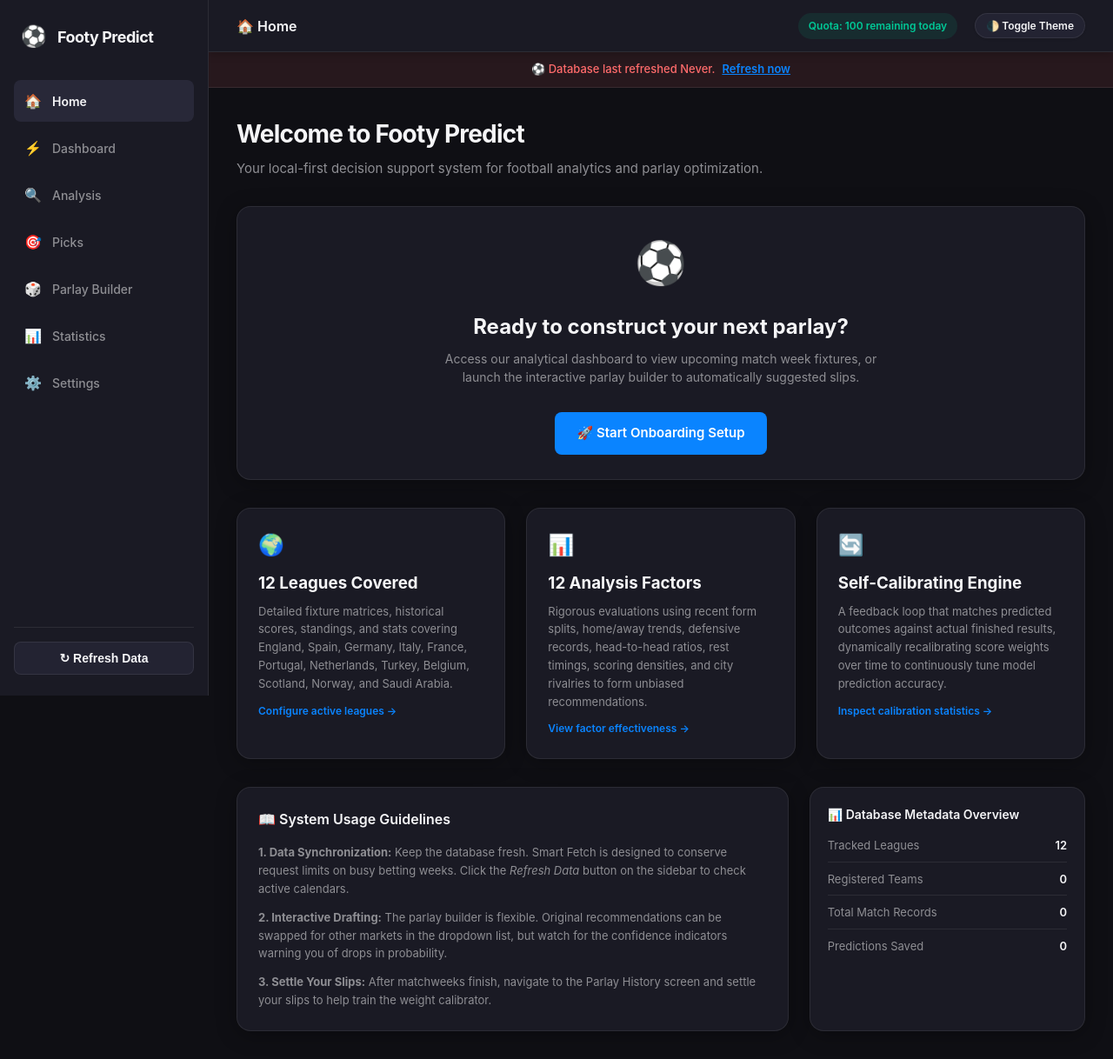
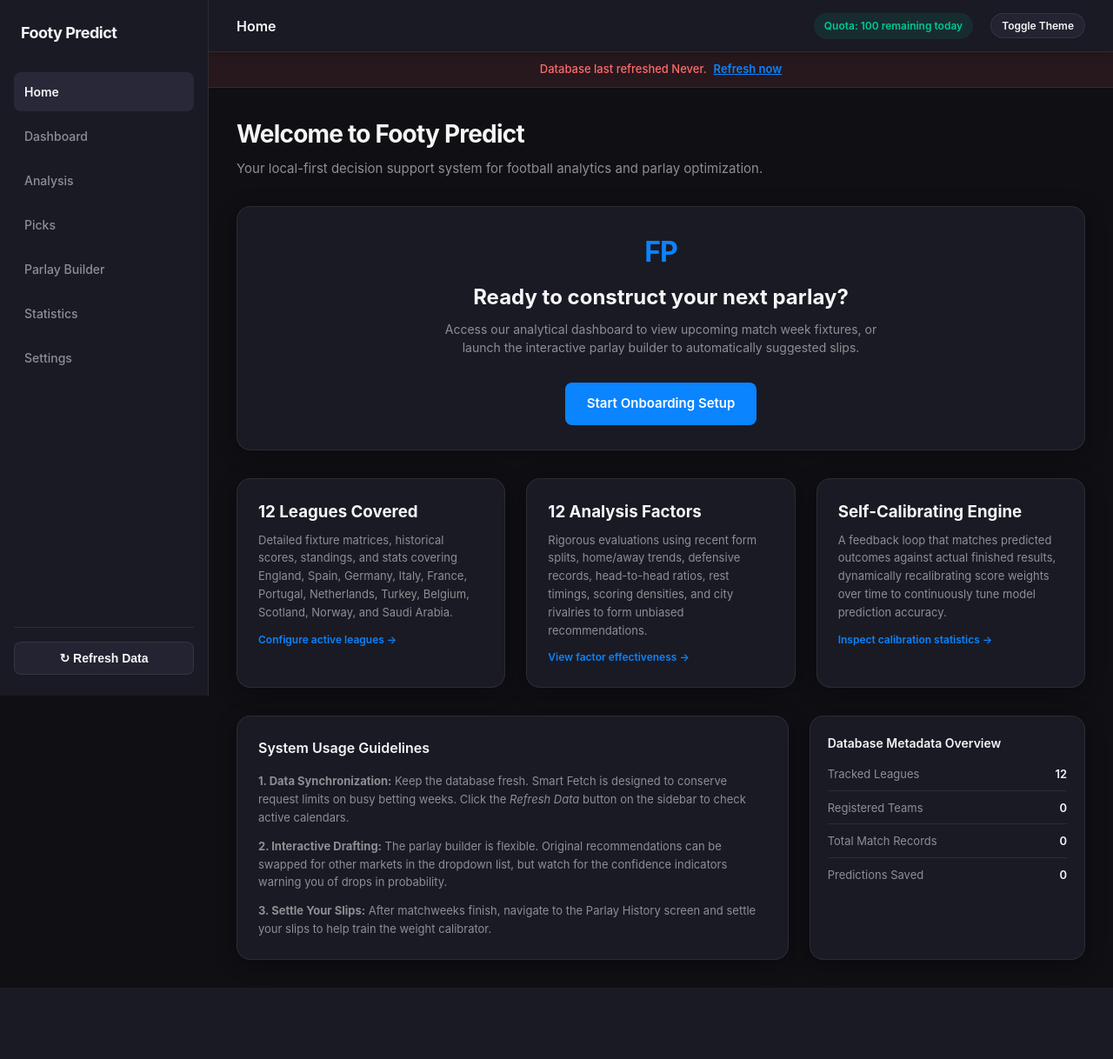
Before and after one commit to islajr/footy-predict, a FastAPI app: page / in a window 1280 px wide. Shown: the whole page at 87% size. After the commit the page ends 1136 px from the top, so only its background shows below. Run offline with FastAPI, Linux system fonts and the light colour scheme; data comes from the database, SQL or seed files in the repository; data that the repository does not hold is empty.

Commit message:
style: remove emojis across UI and add persistent dashboard card toggles

```diff
--- a/src/templates/analysis.html
+++ b/src/templates/analysis.html
@@ -1,7 +1,7 @@
 {% extends "base.html" %}
 
 {% block title %}Matchweek Analysis — Footy Predict{% endblock %}
-{% block header_title %}🔍 Match Analysis{% endblock %}
+{% block header_title %}Match Analysis{% endblock %}
 
 {% block content %}
 <div style="margin-bottom: 32px;">
@@ -41,7 +41,7 @@
 
             <!-- Meta details -->
             <div class="match-meta">
-                <span>📅 {{ a.match_date }}</span>
+                <span>{{ a.match_date }}</span>
                 <span style="font-weight: 600; color: {% if a.overall_home_score > 0.1 %}var(--accent-emerald){% elif a.overall_home_score < -0.1 %}var(--accent-coral){% else %}var(--text-secondary){% endif %};">
                     Score Bias: {{ "%.2f"|format(a.overall_home_score) }}
                 </span>
--- a/src/templates/base.html
+++ b/src/templates/base.html
@@ -12,50 +12,42 @@
         <!-- Sidebar Navigation -->
         <aside class="sidebar">
             <a href="/" class="logo-container" style="display: flex; align-items: center; gap: 12px; margin-bottom: 32px; padding-left: 8px; text-decoration: none;">
-                <span class="logo-emoji">⚽</span>
                 <span class="logo-text" style="color: var(--text-primary);">Footy Predict</span>
             </a>
 
             <nav class="nav-menu">
                 <li class="nav-item {% if active_page == 'home' %}active{% endif %}">
                     <a href="/">
-                        <span class="nav-icon">🏠</span>
                         <span>Home</span>
                     </a>
                 </li>
                 <li class="nav-item {% if active_page == 'dashboard' %}active{% endif %}">
                     <a href="/dashboard">
-                        <span class="nav-icon">⚡</span>
                         <span>Dashboard</span>
                     </a>
                 </li>
                 <li class="nav-item {% if active_page == 'analysis' %}active{% endif %}">
                     <a href="/analysis">
-                        <span class="nav-icon">🔍</span>
                         <span>Analysis</span>
                     </a>
                 </li>
                 <li class="nav-item {% if active_page == 'picks' %}active{% endif %}">
                     <a href="/picks">
-                        <span class="nav-icon">🎯</span>
                         <span>Picks</span>
                     </a>
                 </li>
                 <li class="nav-item {% if active_page == 'parlay' %}active{% endif %}">
                     <a href="/parlay">
-                        <span class="nav-icon">🎲</span>
                         <span>Parlay Builder</span>
                     </a>
                 </li>
                 <li class="nav-item {% if active_page == 'statistics' %}active{% endif %}">
                     <a href="/statistics">
-                        <span class="nav-icon">📊</span>
                         <span>Statistics</span>
                     </a>
                 </li>
                 <li class="nav-item {% if active_page == 'settings' %}active{% endif %}">
                     <a href="/settings">
-                        <span class="nav-icon">⚙️</span>
                         <span>Settings</span>
                     </a>
                 </li>
@@ -84,7 +76,7 @@
 
                     <!-- Theme Toggle Switch -->
                     <button onclick="toggleTheme()" class="theme-toggle-btn" title="Toggle Light/Dark Theme" style="background-color: var(--bg-surface-hover); border: 1px solid var(--border-color); padding: 6px 12px; border-radius: 20px; display: flex; align-items: center; gap: 8px; font-family: inherit; font-size: 12px; font-weight: 600; color: var(--text-primary); cursor: pointer; transition: var(--transition-smooth); box-shadow: 0 1px 3px rgba(0,0,0,0.1);">
-                        <span>🌓 Toggle Theme</span>
+                        <span>Toggle Theme</span>
                     </button>
                 </div>
             </header>
@@ -92,7 +84,7 @@
             <!-- Data Freshness Banner -->
             {% if freshness %}
             <div class="freshness-banner {% if freshness.hours > 48 %}freshness-red{% elif freshness.hours > 24 %}freshness-amber{% else %}freshness-green{% endif %}">
-                <span>⚽ Database last refreshed {{ freshness.label }}.</span>
+                <span>Database last refreshed {{ freshness.label }}.</span>
                 {% if freshness.hours > 24 %}
                 <a href="javascript:void(0)" onclick="triggerGlobalFetch()" style="text-decoration: underline; font-weight: 600;">Refresh now</a>
                 {% endif %}
--- a/src/templates/home.html
+++ b/src/templates/home.html
@@ -1,7 +1,7 @@
 {% extends "base.html" %}
 
 {% block title %}Home — Footy Predict{% endblock %}
-{% block header_title %}🏠 Home{% endblock %}
+{% block header_title %}Home{% endblock %}
 
 {% block content %}
 <div style="margin-bottom: 32px;">
@@ -11,7 +11,7 @@
 
 <!-- Primary Entry CTA Actions -->
 <div class="card" style="padding: 28px; background-color: var(--bg-surface); border: 1px solid var(--border-color); display: flex; flex-direction: column; gap: 20px; align-items: center; text-align: center; margin-bottom: 32px;">
-    <div style="font-size: 48px;">⚽</div>
+    <div style="font-size: 32px; font-weight: 700; color: var(--accent-blue); letter-spacing: -1px; margin-bottom: -10px;">FP</div>
     <div>
         <h2 style="margin-bottom: 8px; font-weight: 700;">Ready to construct your next parlay?</h2>
         <p style="color: var(--text-secondary); max-width: 500px; margin: 0 auto; font-size: 14px;">
@@ -21,14 +21,14 @@
     <div style="display: flex; gap: 16px; flex-wrap: wrap; justify-content: center; margin-top: 10px;">
         {% if settings.onboarding_complete %}
         <a href="/dashboard" class="btn btn-primary" style="padding: 12px 24px; font-size: 15px;">
-            ⚡ Enter Dashboard
+            Enter Dashboard
         </a>
         <a href="/parlay" class="btn btn-secondary" style="padding: 12px 24px; font-size: 15px; border-color: var(--accent-blue-alpha); color: var(--accent-blue);">
-            🎲 Open Parlay Builder
+            Open Parlay Builder
         </a>
         {% else %}
         <a href="/onboarding" class="btn btn-primary" style="padding: 12px 24px; font-size: 15px; background-color: var(--accent-blue); color: white;">
-            🚀 Start Onboarding Setup
+            Start Onboarding Setup
         </a>
         {% endif %}
     </div>
@@ -39,7 +39,6 @@
 
     <!-- Feature: 12 Leagues -->
     <div class="card" style="margin-bottom: 0;">
-        <div style="font-size: 24px; margin-bottom: 12px;">🌍</div>
         <h3 style="margin-bottom: 8px;">12 Leagues Covered</h3>
         <p style="font-size: 13px; color: var(--text-secondary); line-height: 1.6;">
             Detailed fixture matrices, historical scores, standings, and stats covering England, Spain, Germany, Italy, France, Portugal, Netherlands, Turkey, Belgium, Scotland, Norway, and Saudi Arabia.
@@ -49,7 +48,6 @@
 
     <!-- Feature: 12 Factors -->
     <div class="card" style="margin-bottom: 0;">
-        <div style="font-size: 24px; margin-bottom: 12px;">📊</div>
         <h3 style="margin-bottom: 8px;">12 Analysis Factors</h3>
         <p style="font-size: 13px; color: var(--text-secondary); line-height: 1.6;">
             Rigorous evaluations using recent form splits, home/away trends, defensive records, head-to-head ratios, rest timings, scoring densities, and city rivalries to form unbiased recommendations.
@@ -59,7 +57,6 @@
 
     <!-- Feature: Self-Calibrating -->
     <div class="card" style="margin-bottom: 0;">
-        <div style="font-size: 24px; margin-bottom: 12px;">🔄</div>
         <h3 style="margin-bottom: 8px;">Self-Calibrating Engine</h3>
         <p style="font-size: 13px; color: var(--text-secondary); line-height: 1.6;">
             A feedback loop that matches predicted outcomes against actual finished results, dynamically recalibrating score weights over time to continuously tune model prediction accuracy.
@@ -73,7 +70,7 @@
 
     <!-- Quick System Guidelines -->
     <div class="card" style="margin-bottom: 0;">
-        <h3 class="card-title">📖 System Usage Guidelines</h3>
+        <h3 class="card-title">System Usage Guidelines</h3>
         <div style="display: flex; flex-direction: column; gap: 12px; font-size: 13px; color: var(--text-secondary); line-height: 1.6;">
             <p>
                 <strong>1. Data Synchronization:</strong> Keep the database fresh. Smart Fetch is designed to conserve request limits on busy betting weeks. Click the <em>Refresh Data</em> button on the sidebar to check active calendars.
@@ -89,7 +86,7 @@
 
     <!-- DB Stats Metadata -->
     <div class="card" style="margin-bottom: 0; padding: 20px;">
-        <h3 class="card-title" style="margin-bottom: 16px; font-size: 14px;">📊 Database Metadata Overview</h3>
+        <h3 class="card-title" style="margin-bottom: 16px; font-size: 14px;">Database Metadata Overview</h3>
         <div style="display: flex; flex-direction: column; gap: 10px; font-size: 13px;">
             <div class="flex-between" style="border-bottom: 1px solid var(--border-color); padding-bottom: 8px;">
                 <span style="color: var(--text-secondary);">Tracked Leagues</span>
--- a/src/templates/match_detail.html
+++ b/src/templates/match_detail.html
@@ -1,7 +1,7 @@
 {% extends "base.html" %}
 
 {% block title %}{{ analysis.home_team }} vs {{ analysis.away_team }} — Footy Predict{% endblock %}
-{% block header_title %}🔍 Match Deep Dive{% endblock %}
+{% block header_title %}Match Deep Dive{% endblock %}
 
 {% block content %}
 <div style="margin-bottom: 24px;">
@@ -57,7 +57,7 @@
 <div class="dashboard-grid">
     <!-- Left Panel: 12 Factors Visual Bar Charts -->
     <div class="card">
-        <h2 style="font-size: 18px; margin-bottom: 20px;">📊 Statistical Factor Scoring</h2>
+        <h2 style="font-size: 18px; margin-bottom: 20px;">Statistical Factor Scoring</h2>
         <p style="font-size: 12px; color: var(--text-secondary); margin-bottom: 24px;">
             Scores represent biases from -1.0 (strongly favors away) to +1.0 (strongly favors home). Gray represents neutral.
         </p>
@@ -82,7 +82,7 @@
     <!-- Right Panel: Market Recommendations List -->
     <div>
         <div class="card">
-            <h2 style="font-size: 18px; margin-bottom: 20px;">🎯 Market Recommendations</h2>
+            <h2 style="font-size: 18px; margin-bottom: 20px;">Market Recommendations</h2>
             <div style="display: flex; flex-direction: column; gap: 16px;">
                 {% for r in analysis.market_recommendations %}
                 <div style="border: 1px solid var(--border-color); border-radius: var(--border-radius-lg); padding: 16px; background-color: var(--bg-surface-hover);">
--- a/src/templates/onboarding.html
+++ b/src/templates/onboarding.html
@@ -76,7 +76,6 @@
 <body>
     <div class="onboarding-card">
         <div class="logo-container" style="justify-content: center; margin-bottom: 20px;">
-            <span class="logo-emoji" style="font-size: 32px;">⚽</span>
             <span class="logo-text" style="font-size: 24px;">Footy Predict</span>
         </div>
 
--- a/src/templates/parlay.html
+++ b/src/templates/parlay.html
@@ -1,7 +1,7 @@
 {% extends "base.html" %}
 
 {% block title %}Parlay Builder — Footy Predict{% endblock %}
-{% block header_title %}🎲 Parlay Builder{% endblock %}
+{% block header_title %}Parlay Builder{% endblock %}
 
 {% block content %}
 <div class="header-container" style="display: flex; justify-content: space-between; align-items: center; margin-bottom: 32px;">
@@ -11,7 +11,7 @@
     </div>
     <div>
         <a href="/parlay/history" class="btn btn-secondary">
-            📋 View Saved Parlays
+            View Saved Parlays
         </a>
     </div>
 </div>
@@ -21,7 +21,7 @@
     <!-- Left Column: Available Picks -->
     <div class="card" style="display: flex; flex-direction: column; height: fit-content; max-height: 80vh;">
         <h2 class="card-title" style="margin-bottom: 16px;">
-            <span>🔍 Available Recommendations</span>
+            <span>Available Recommendations</span>
             <span class="badge badge-medium" style="font-size: 10px;" id="available-count">0 options</span>
         </h2>
 
--- a/src/templates/parlay_history.html
+++ b/src/templates/parlay_history.html
@@ -1,7 +1,7 @@
 {% extends "base.html" %}
 
 {% block title %}Parlay History & Settle — Footy Predict{% endblock %}
-{% block header_title %}🎲 Parlay History{% endblock %}
+{% block header_title %}Parlay History{% endblock %}
 
 {% block content %}
 <div class="header-container" style="display: flex; justify-content: space-between; align-items: center; margin-bottom: 32px;">
--- a/src/templates/picks.html
+++ b/src/templates/picks.html
@@ -1,7 +1,7 @@
 {% extends "base.html" %}
 
 {% block title %}High-Confidence Picks — Footy Predict{% endblock %}
-{% block header_title %}🎯 Picks{% endblock %}
+{% block header_title %}Picks{% endblock %}
 
 {% block content %}
 <div style="margin-bottom: 32px;">
--- a/src/templates/statistics.html
+++ b/src/templates/statistics.html
@@ -1,7 +1,7 @@
 {% extends "base.html" %}
 
 {% block title %}Accuracy & Calibration Statistics — Footy Predict{% endblock %}
-{% block header_title %}📊 Statistics{% endblock %}
+{% block header_title %}Statistics{% endblock %}
 
 {% block content %}
 <div style="margin-bottom: 32px;">
@@ -88,7 +88,7 @@
 
         <!-- Leagues Breakdown -->
         <div class="card">
-            <h2 style="font-size: 16px; margin-bottom: 16px;">🌍 Accuracy by Football League</h2>
+            <h2 style="font-size: 16px; margin-bottom: 16px;">Accuracy by Football League</h2>
             {% if dashboard.by_league %}
             <table class="styled-table">
                 <thead>
```
Also changed, not shown: src/templates/dashboard.html (+57 -10 lines), src/templates/settings.html (+4 -4 lines).
